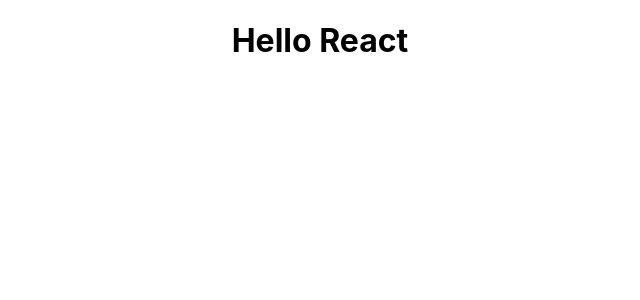
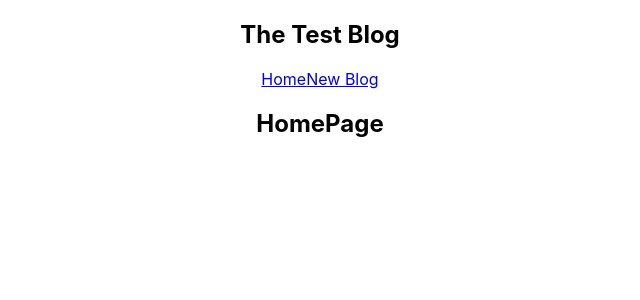
Before and after one commit to mhddedekyansyah/test-blog, a React (Create React App) app: page / in a window 1280 px wide. Shown: the top 300 px of the page, without its empty margins (320-960 px from the left). Built offline with nearby package versions, Linux system fonts and the light colour scheme.

Commit message:
add component home, navbar

```diff
--- a/src/App.js
+++ b/src/App.js
@@ -1,9 +1,14 @@
 import './App.css';
+import Navbar from 'Navbar';
+import Home from 'Home';
 
 function App() {
   return (
     <div className="App">
-      <h1>Hello React</h1>
+      <Navbar />
+      <div className="content">
+        <Home />
+      </div>
     </div>
   );
 }
--- /dev/null
+++ b/src/Home.js
@@ -0,0 +1,7 @@
+export default function Home() {
+  return (
+    <div className="home">
+      <h2>HomePage</h2>
+    </div>
+  );
+}
--- /dev/null
+++ b/src/Navbar.js
@@ -0,0 +1,11 @@
+export default function Navbar() {
+  return (
+    <nav className="navbar">
+      <h1>The Test Blog</h1>
+      <div className="links">
+        <a href="/">Home</a>
+        <a href="/create">New Blog</a>
+      </div>
+    </nav>
+  );
+}
```
